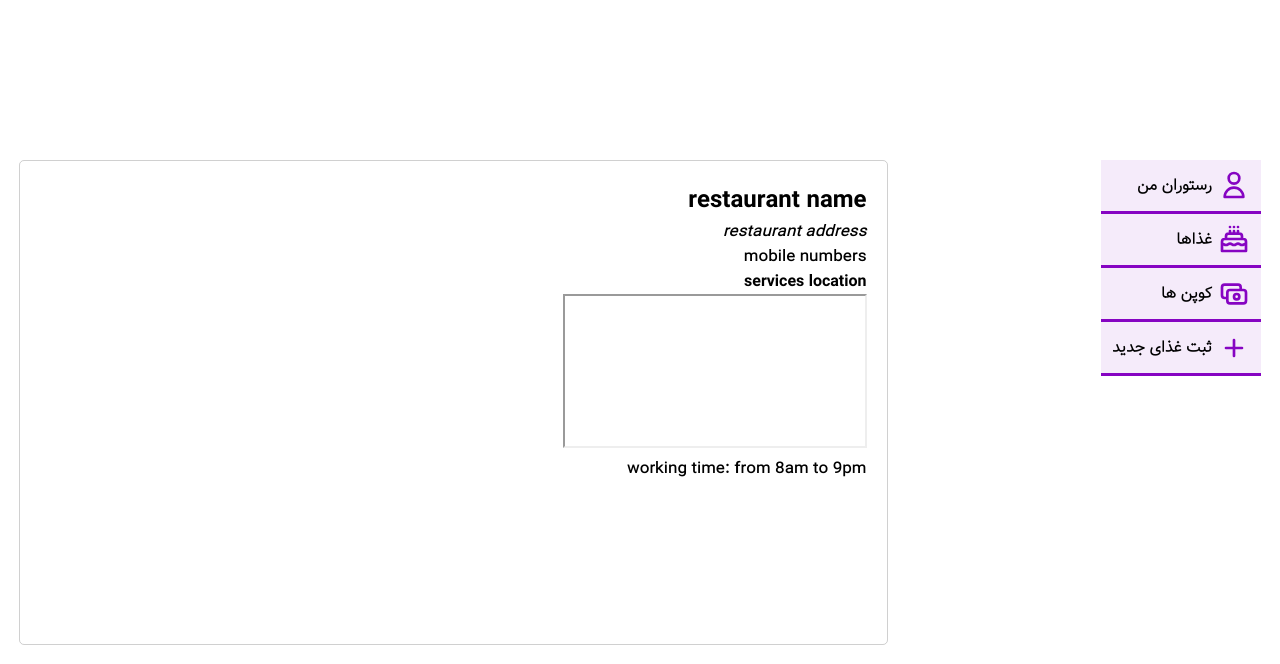
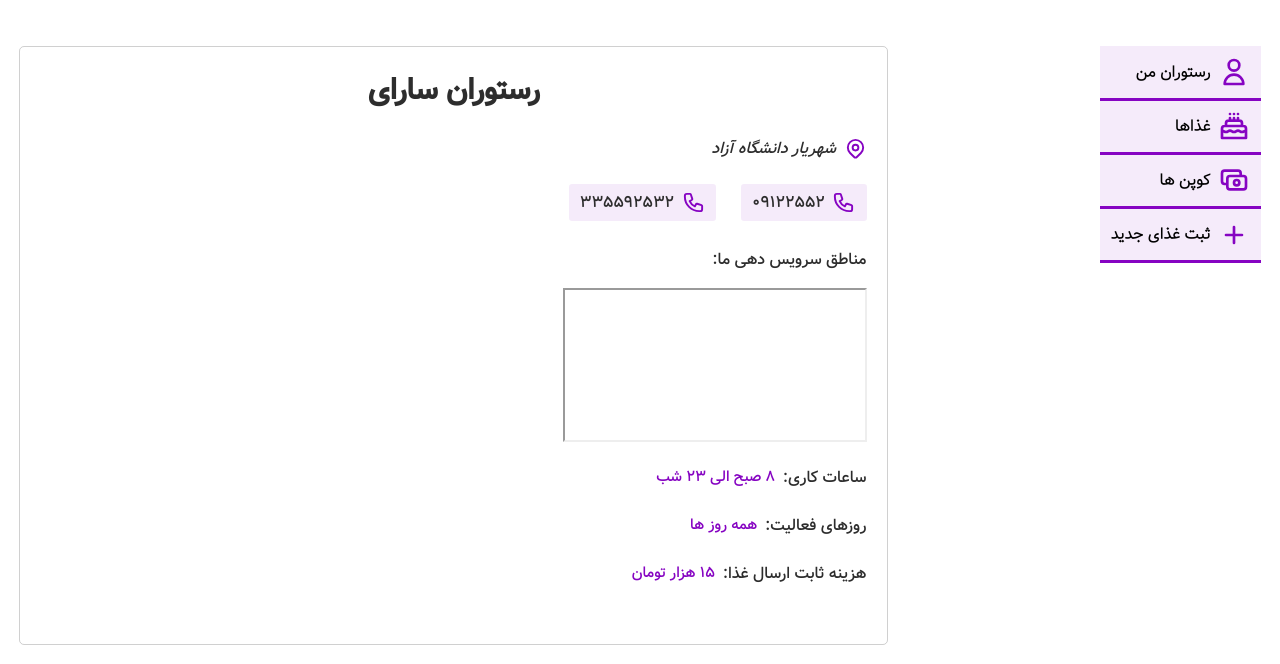
Before and after one commit to Hassan-Saleh9524/Restaurant, a React app: page / in a window 1280 px wide. Shown: the part 136-800 px from the top of the page. Built offline with nearby package versions, Linux system fonts and the light colour scheme; a web font is replaced by a local one.

Commit message:
complete myRestaurant UI

```diff
--- a/src/components/admin-frontend/AdminFrontend.js
+++ b/src/components/admin-frontend/AdminFrontend.js
@@ -13,7 +13,7 @@ export default function AdminFrontend() {
 
         <div className="panel-section-container">
         <AdminPanel />
-        <MyRestaurantSection />
+        <MyRestaurantSection mobileNumbers={["09122552", "335592532"]}/>
         </div>
        </main>
     )
--- a/src/components/admin-frontend/AdminPanel/AdminPanel.css
+++ b/src/components/admin-frontend/AdminPanel/AdminPanel.css
@@ -8,10 +8,11 @@
     align-self: stretch;
     height: 100%;
 }
-.admin-panel .hero-icons {
+.admin-panel .hero-icons ,
+.my-restaurant .hero-icons{
     stroke: var(--primary-color);
     width: 32px;
-    margin-left: .37rem;
+    margin-left: .47rem;
 }
 .admin-panel .panel-item {
     display: flex;
@@ -45,4 +46,49 @@
     border-radius: 5px;
     padding: 1.3rem;
     width: 70%;
+    color: var(--dark-color-text);
+    display: flex;
+    flex-flow: column nowrap;
+    align-items: flex-start;
+    row-gap: 7px;
+    font-family: 'Vazir-Digit';
 }
+.my-restaurant .restaurant-name {
+    width: 100%;
+    text-align: center;
+    margin-bottom: .45rem;
+    font-size: 1.85rem;
+}
+.my-restaurant .hero-icons {
+    width: 23px;
+}
+.restaurant-detail-item {
+    display: flex;
+    align-items: center;
+    margin: .5rem 0;
+}
+.restaurantNumbers-container {
+    display: flex;
+    column-gap: 25px;
+    flex-flow: row wrap;
+    row-gap: 10px;
+}
+.restaurantNumbers-container > div {
+    padding: .35rem .7rem;
+    background-color: rgba(134, 4, 194,.08);
+    border-radius: 3px;
+    cursor: pointer;
+}
+.restaurantNumbers-container > div:hover {
+    background-color: rgba(134, 4, 194,.13);
+
+}
+span.details-span {
+    color: var(--primary-color);
+    margin-right: .5rem;
+    font-size: 15px;
+}
+.our-location-service span {
+    display: block;
+    margin: .7rem 0 1rem;
+}
--- a/src/components/admin-frontend/AdminPanel/MyRestaurantSection.js
+++ b/src/components/admin-frontend/AdminPanel/MyRestaurantSection.js
@@ -1,21 +1,39 @@
+import ShowAddress from './ShowAddress';
+import ShowMobileNumbers from './ShowMobileNumbers';
 export default function MyRestaurantSection(props) {
-
+    const {restaurantName,
+        restaurantAddress,
+        mobileNumbers,
+        workingTime,
+        activeDates,
+        shippingCost} = {...props};
 
         return (
             <section className="my-restaurant">
-                <h2>restaurant name</h2>
-                <address>
-                    restaurant address
-                </address>
-                <div>
-                    mobile numbers
-                </div>
-                <div>
-                    <h4>services location</h4>
+                <h2 className="restaurant-name">{restaurantName || 'رستوران سارای' }</h2>
+                <ShowAddress address={restaurantAddress || "شهریار دانشگاه آزاد"} />
+                <ShowMobileNumbers numbers={mobileNumbers} />
+                <div className="our-location-service">
+                    <span>مناطق سرویس دهی ما:</span>
                     <iframe title="my services location">map</iframe>
                 </div>
-                <div>
-                    working time: <span>from 8am to  9pm</span>
+                <div className="restaurant-detail-item">
+                ساعات کاری:
+                <span className="details-span">
+                   {workingTime || "8 صبح الی 23 شب"}
+                </span>
+                </div>
+                <div className="restaurant-detail-item">
+                روزهای فعالیت:
+                <span className="details-span">
+                    {activeDates || "همه روز ها"}
+                </span>
+                </div>
+                <div className="restaurant-detail-item">
+                هزینه ثابت ارسال غذا:
+                <span className="details-span">
+                    {shippingCost || "15 هزار تومان"}
+                </span>
                 </div>
             </section>
 
--- /dev/null
+++ b/src/components/admin-frontend/AdminPanel/ShowAddress.js
@@ -0,0 +1,13 @@
+const locationIcon = <svg xmlns="http://www.w3.org/2000/svg" className="h-4 w-4 hero-icons" fill="none" viewBox="0 0 24 24" stroke="currentColor">
+<path strokeLinecap="round" strokeLinejoin="round" strokeWidth={2} d="M17.657 16.657L13.414 20.9a1.998 1.998 0 01-2.827 0l-4.244-4.243a8 8 0 1111.314 0z" />
+<path strokeLinecap="round" strokeLinejoin="round" strokeWidth={2} d="M15 11a3 3 0 11-6 0 3 3 0 016 0z" />
+</svg>;
+
+export default function ShowAddress(props) {
+    return (
+        <address className="restaurant-detail-item">
+            {locationIcon}
+            {props.address}
+        </address>
+    )
+}
--- /dev/null
+++ b/src/components/admin-frontend/AdminPanel/ShowMobileNumbers.js
@@ -0,0 +1,19 @@
+const phoneIcon = <svg xmlns="http://www.w3.org/2000/svg" className="h-4 w-4 hero-icons" fill="none" viewBox="0 0 24 24" stroke="currentColor">
+<path strokeLinecap="round" strokeLinejoin="round" strokeWidth={2} d="M3 5a2 2 0 012-2h3.28a1 1 0 01.948.684l1.498 4.493a1 1 0 01-.502 1.21l-2.257 1.13a11.042 11.042 0 005.516 5.516l1.13-2.257a1 1 0 011.21-.502l4.493 1.498a1 1 0 01.684.949V19a2 2 0 01-2 2h-1C9.716 21 3 14.284 3 6V5z" />
+</svg>;
+
+export default function ShowMobileNubmers(props) {
+
+    return (
+        <div className="restaurantNumbers-container">
+        {
+          props.numbers.map((num,index)=>{
+          return  <div key={index}  className="restaurant-detail-item">
+                    {phoneIcon}
+                    <span>{num}</span>
+                  </div>
+        })
+        }
+        </div>
+    )
+}
```
